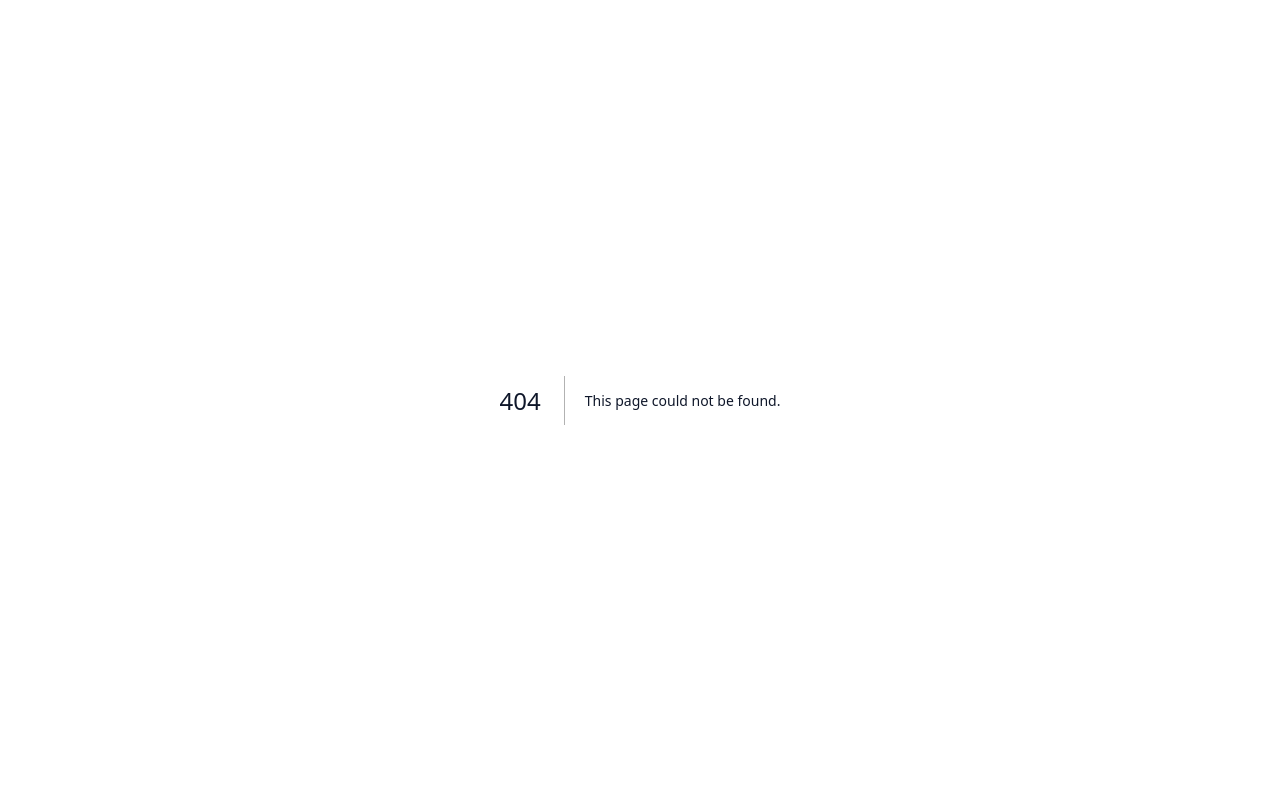
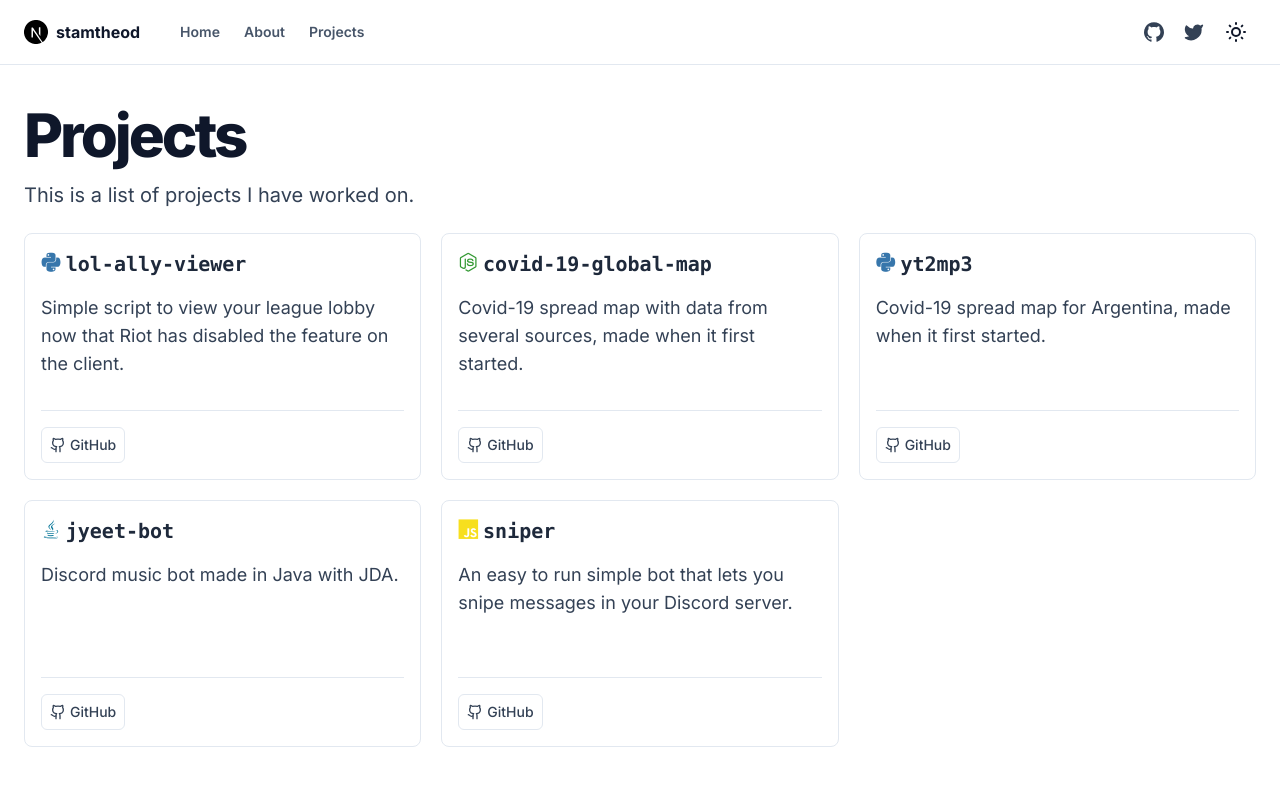
Before and after one commit to phxgg/stamtheod-portfolio, a Next.js app: page /projects in a window 1280 px wide. Before the commit this address had no page. Shown: the top 786 px of the page. Built offline with nearby package versions, Linux system fonts and the light colour scheme.

Commit message:
updates: ui updates'

```diff
--- /dev/null
+++ b/config/languages.ts
@@ -0,0 +1,33 @@
+import { Language } from "@/types/language";
+
+interface Languages {
+  [key: string]: Language;
+}
+
+export const languages: Languages = {
+  javascript: {
+    title: "JavaScript",
+    iconClass: "devicon-javascript-plain",
+    color: "#F7DF1E",
+  },
+  nodejs: {
+    title: "NodeJS",
+    iconClass: "devicon-nodejs-plain",
+    color: "#339933",
+  },
+  typescript: {
+    title: "TypeScript",
+    iconClass: "devicon-typescript-plain",
+    color: "#3178C6",
+  },
+  python: {
+    title: "Python",
+    iconClass: "devicon-python-plain",
+    color: "#3776AB",
+  },
+  java: {
+    title: "Java",
+    iconClass: "devicon-java-plain",
+    color: "#007396",
+  }
+};
--- /dev/null
+++ b/config/projects.ts
@@ -0,0 +1,56 @@
+import { Language } from "@/types/language"
+import { languages } from "@/config/languages"
+
+interface Projects {
+  title: string
+  language: Language
+  description: string
+  links: {
+    github: string
+    demo?: string
+  }
+}
+
+export const projects: Projects[] = [
+  {
+    title: "lol-ally-viewer",
+    language: languages['python'],
+    description:
+      "Simple script to view your league lobby now that Riot has disabled the feature on the client.",
+    links: {
+      github: "https://github.com/phxgg/lol-ally-viewer",
+    },
+  },
+  {
+    title: "covid-19-global-map",
+    language: languages['nodejs'],
+    description: "Covid-19 spread map with data from several sources, made when it first started.",
+    links: {
+      github: "https://github.com/phxgg/covid-19-global-map",
+    },
+  },
+  {
+    title: "yt2mp3",
+    language: languages['python'],
+    description: "Covid-19 spread map for Argentina, made when it first started.",
+    links: {
+      github: "https://github.com/phxgg/yt2mp3",
+    },
+  },
+  {
+    title: "jyeet-bot",
+    language: languages['java'],
+    description: "Discord music bot made in Java with JDA.",
+    links: {
+      github: "https://github.com/phxgg/jyeet-bot",
+    },
+  },
+  {
+    title: "sniper",
+    language: languages['javascript'],
+    description: "An easy to run simple bot that lets you snipe messages in your Discord server.",
+    links: {
+      github: "https://github.com/phxgg/sniper",
+    }
+  }
+];
--- a/config/site.ts
+++ b/config/site.ts
@@ -2,17 +2,20 @@ import { NavItem } from "@/types/nav"
 
 interface SiteConfig {
   name: string
+  fullName: string
   description: string
   mainNav: NavItem[]
   links: {
     twitter: string
     github: string
+    avatar: string
     docs: string
   }
 }
 
 export const siteConfig: SiteConfig = {
   name: "stamtheod",
+  fullName: "Stamatis Theodosiadis",
   description:
     "Beautifully designed components built with Radix UI and Tailwind CSS.",
   mainNav: [
@@ -23,11 +26,16 @@ export const siteConfig: SiteConfig = {
     {
       title: "About",
       href: "/about",
+    },
+    {
+      title: "Projects",
+      href: "/projects",
     }
   ],
   links: {
-    twitter: "https://twitter.com/shadcn",
-    github: "https://github.com/shadcn/ui",
+    twitter: "https://twitter.com/stamtheod",
+    github: "https://github.com/phxgg",
+    avatar: "https://avatars.githubusercontent.com/u/45177754?v=4",
     docs: "https://ui.shadcn.com",
   },
 }
--- a/next.config.mjs
+++ b/next.config.mjs
@@ -9,6 +9,9 @@ const nextConfig = {
       },
     ],
   },
+  images: {
+    domains: ["avatars.githubusercontent.com"],
+  },
 }
 
 export default nextConfig
--- a/pages/_app.tsx
+++ b/pages/_app.tsx
@@ -20,6 +20,7 @@ export default function App({ Component, pageProps }: AppProps) {
         />
         <meta name="viewport" content="width=device-width, initial-scale=1" />
         <link rel="icon" href="/favicon.ico" />
+        <link rel="stylesheet" href="https://cdn.jsdelivr.net/gh/devicons/devicon@v2.15.1/devicon.min.css" />
       </Head>
       <style jsx global>{`
 				:root {
--- a/pages/about.tsx
+++ b/pages/about.tsx
@@ -2,24 +2,43 @@ import Head from "next/head";
 
 import { Layout } from "@/components/layout";
 import { siteConfig } from "@/config/site";
+import { buttonVariants } from "@/components/ui/button";
+import Link from "next/link";
 
 export default function AboutPage() {
   return (
     <Layout>
       <Head>
-        <title>About / {siteConfig.name}</title>
+        <title>{`About / ${siteConfig.name}`}</title>
       </Head>
       <section className="container grid items-center gap-6 pt-6 pb-8 md:py-10">
         <div className="flex max-w-[980px] flex-col items-start gap-2">
           <h1 className="text-3xl font-extrabold leading-tight tracking-tighter sm:text-3xl md:text-5xl lg:text-6xl">
-            Beautifully designed components <br className="hidden sm:inline" />
-            built with Radix UI and Tailwind CSS.
+            About me
           </h1>
           <p className="max-w-[700px] text-lg text-slate-700 dark:text-slate-400 sm:text-xl">
             Accessible and customizable components that you can copy and paste
             into your apps. Free. Open Source. And Next.js 13 Ready.
           </p>
         </div>
+        <div className="flex gap-4">
+          <Link
+            href={siteConfig.links.docs}
+            target="_blank"
+            rel="noreferrer"
+            className={buttonVariants({ size: "lg" })}
+          >
+            Documentation
+          </Link>
+          <Link
+            target="_blank"
+            rel="noreferrer"
+            href={siteConfig.links.github}
+            className={buttonVariants({ variant: "outline", size: "lg" })}
+          >
+            GitHub
+          </Link>
+        </div>
       </section>
     </Layout>
   )
--- a/pages/index.tsx
+++ b/pages/index.tsx
@@ -1,44 +1,41 @@
 import Head from "next/head"
-import Link from "next/link"
+import Image from "next/image"
 
 import { siteConfig } from "@/config/site"
 import { Layout } from "@/components/layout"
-import { buttonVariants } from "@/components/ui/button"
 
 export default function IndexPage() {
   return (
     <Layout>
       <Head>
-        <title>Home / {siteConfig.name}</title>
+        <title>{`Home / ${siteConfig.name}`}</title>
       </Head>
       <section className="container grid items-center gap-6 pt-6 pb-8 md:py-10">
-        <div className="flex max-w-[980px] flex-col items-start gap-2">
-          <h1 className="text-3xl font-extrabold leading-tight tracking-tighter sm:text-3xl md:text-5xl lg:text-6xl">
-            Beautifully designed components <br className="hidden sm:inline" />
-            built with Radix UI and Tailwind CSS.
-          </h1>
-          <p className="max-w-[700px] text-lg text-slate-700 dark:text-slate-400 sm:text-xl">
-            Accessible and customizable components that you can copy and paste
-            into your apps. Free. Open Source. And Next.js 13 Ready.
-          </p>
-        </div>
-        <div className="flex gap-4">
-          <Link
-            href={siteConfig.links.docs}
-            target="_blank"
-            rel="noreferrer"
-            className={buttonVariants({ size: "lg" })}
-          >
-            Documentation
-          </Link>
-          <Link
-            target="_blank"
-            rel="noreferrer"
-            href={siteConfig.links.github}
-            className={buttonVariants({ variant: "outline", size: "lg" })}
-          >
-            GitHub
-          </Link>
+        <div className="flex w-full max-w-[980px] flex-row justify-between gap-2">
+          <div className="flex flex-col gap-6">
+            <span className="font-mono text-lg text-pink-700 dark:text-pink-300 sm:text-xl">
+              Hi, my name is
+            </span>
+            <h1 className="text-3xl font-extrabold leading-tight tracking-tighter sm:text-3xl md:text-5xl lg:text-6xl">
+              {siteConfig.fullName}.
+            </h1>
+            <h1 className="text-xl font-bold text-slate-600 dark:text-slate-400 sm:text-xl md:text-3xl lg:text-4xl">
+              I build things for the web.
+            </h1>
+            <p className="max-w-[700px] font-mono text-lg text-slate-800 dark:text-slate-200 sm:text-xl">
+              I{"'"}m a software engineer based in Greece. I specialize in
+              building (and occasionally designing) websites, applications, and everything in between.
+            </p>
+          </div>
+          <div className="flex flex-col">
+            <Image
+              src={siteConfig.links.avatar}
+              alt="Avatar"
+              width={200}
+              height={200}
+              className="rounded-full"
+            />
+          </div>
         </div>
       </section>
     </Layout>
--- /dev/null
+++ b/pages/projects.tsx
@@ -0,0 +1,79 @@
+import Head from "next/head";
+import { ExternalLinkIcon, GithubIcon } from "lucide-react";
+
+import { Layout } from "@/components/layout";
+import { Separator } from "@/components/ui/separator";
+import {
+  Tooltip,
+  TooltipContent,
+  TooltipTrigger,
+} from "@/components/ui/tooltip"
+import { siteConfig } from "@/config/site";
+import { projects } from "@/config/projects";
+import { buttonVariants } from "@/components/ui/button";
+
+export default function ProjectsPage() {
+  return (
+    <Layout>
+      <Head>
+        <title>{`Projects / ${siteConfig.name}`}</title>
+      </Head>
+      <section className="container grid items-center gap-6 pt-6 pb-8 md:py-10">
+        <div className="flex max-w-[980px] flex-col items-start gap-4">
+          <h1 className="text-3xl font-extrabold leading-tight tracking-tighter sm:text-3xl md:text-5xl lg:text-6xl">
+            Projects
+          </h1>
+          <p className="max-w-[700px] text-lg text-slate-700 dark:text-slate-400 sm:text-xl">
+            This is a list of projects I have worked on.
+          </p>
+        </div>
+
+        <div className="grid grid-cols-3 gap-5">
+          {projects.map((project) => (
+            <div
+              key={project.title}
+              className="flex flex-col items-start gap-4 rounded-lg border border-slate-200 p-4 dark:border-slate-700"
+            >
+              <h2 className="flex items-center text-xl font-bold text-slate-800 dark:text-slate-200">
+                <Tooltip>
+                  <TooltipTrigger>
+                    <span className={project.language.iconClass} style={{ color: project.language.color }}></span>&nbsp;
+                  </TooltipTrigger>
+                  <TooltipContent>
+                    {project.language.title}
+                  </TooltipContent>
+                </Tooltip>
+                <span className="font-mono">
+                  {project.title}
+                </span>
+              </h2>
+              <p className="min-h-[100px] text-lg text-slate-700 dark:text-slate-400">
+                {project.description}
+              </p>
+              <Separator />
+              <div className="flex flex-row gap-2 text-sm">
+                <a href={project.links.github} className={buttonVariants({ variant: "outline", size: "sm" })}>
+                  <span className="flex items-center gap-1 text-slate-700 dark:text-slate-300">
+                    <GithubIcon size={16} />
+                    GitHub
+                  </span>
+                </a>
+                {project.links?.demo && (
+                  <>
+                    <Separator orientation="vertical" />
+                    <a href={project.links.demo} className={buttonVariants({ variant: "outline", size: "sm" })}>
+                      <span className="flex items-center gap-1 text-slate-700 dark:text-slate-300">
+                        <ExternalLinkIcon size={16} />
+                        Demo
+                      </span>
+                    </a>
+                  </>
+                )}
+              </div>
+            </div>
+          ))}
+        </div>
+      </section>
+    </Layout>
+  );
+}
--- /dev/null
+++ b/types/language.ts
@@ -0,0 +1,5 @@
+export interface Language {
+  title: string
+  iconClass: string
+  color: string
+}
```
